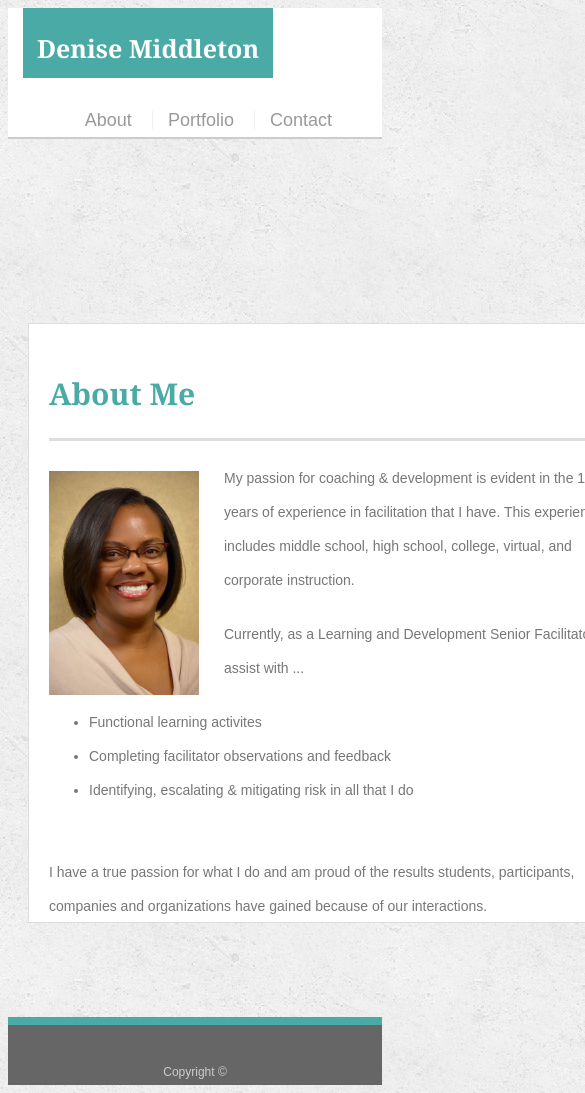
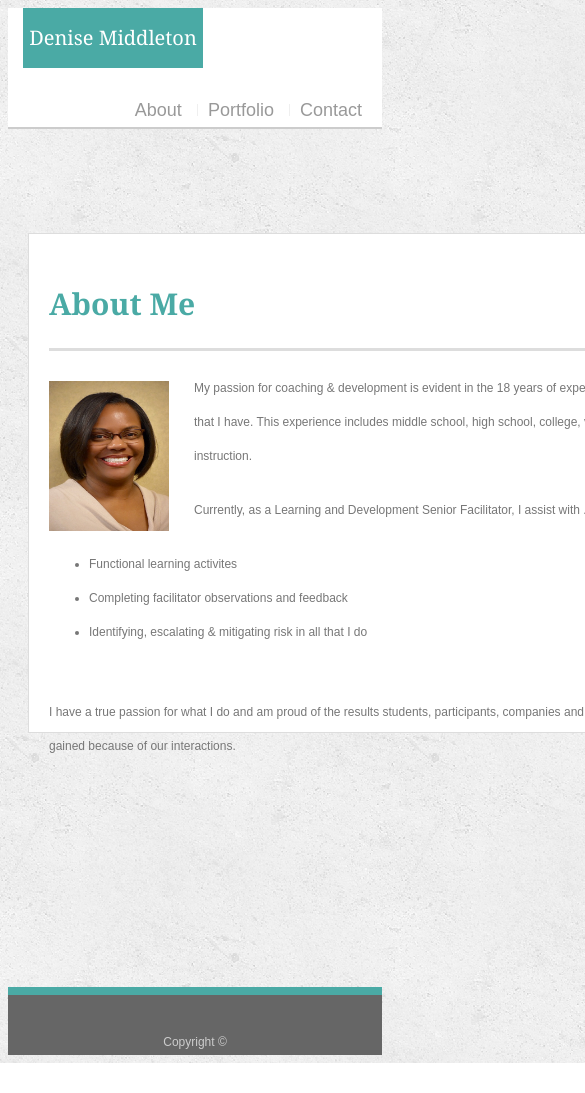
Before and after one commit to demiddleton/Responsive-Portfolio, a plain HTML site: page index.html in a window 390 px wide. Shown: the top 1093 px of the page, 585 px wide, since content can reach past the window. After the commit the page ends 1063 px from the top, so only its background shows below. Drawn offline with Linux system fonts and the light colour scheme.

Commit message:
added nav content in the 786 media query

```diff
--- a/assets/css/style.css
+++ b/assets/css/style.css
@@ -271,6 +271,51 @@ input[type=submit] {
 
 @media screen and (max-width: 768px) {
 
+    #logo {
+        float: left;
+        width: 180px;
+        height: 60px;
+        font-family: Georgia, Times, "Times New Roman", serif;
+        font-size: 20px;
+        font-weight: 500;
+        line-height: 60px;
+        margin-left: 15px;
+    }
+
+    nav {
+       margin-right: 20px;
+
+    }
+
+    nav a {
+        padding-left: 10px;
+        margin-left: 10px;
+        line-height: 12px;
+
+      }
+
+    #main-container {
+        padding-top: 20px;
+        margin-left: 20px;
+        margin-top: 20px;
+               }
+
+      .main-section {
+        float: left;
+        width: 700px;
+        padding: 20px;
+        margin: 0;
+        font-size: 12px;
+        height: 500px;
+
+        }
+
+      .auth-image {
+          width: 120px;
+          height: 150px;
+        }
+
+
 }
 
 @media screen and (max-width: 640px) {
```
Also changed, not shown: index.html (+0 -1 lines).
